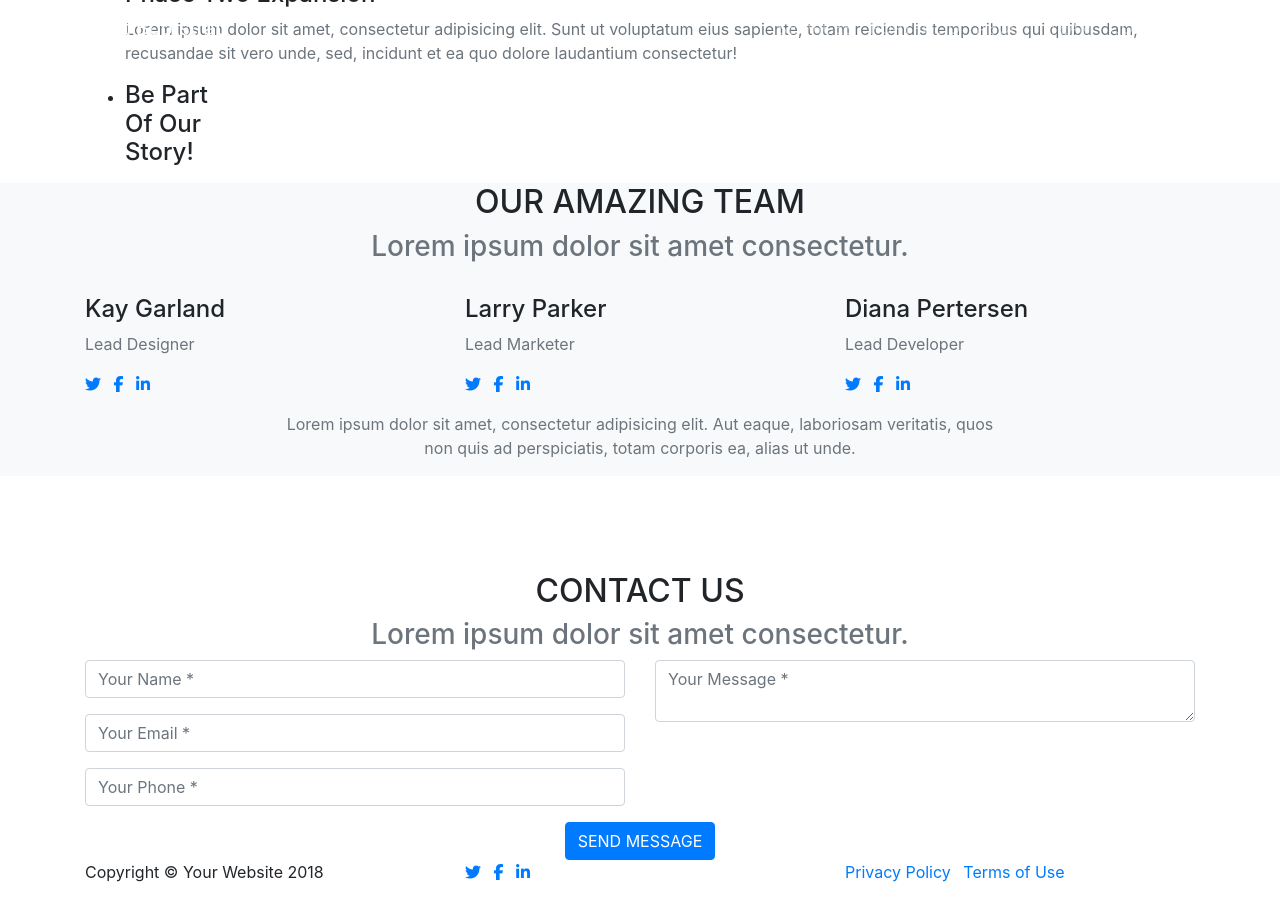
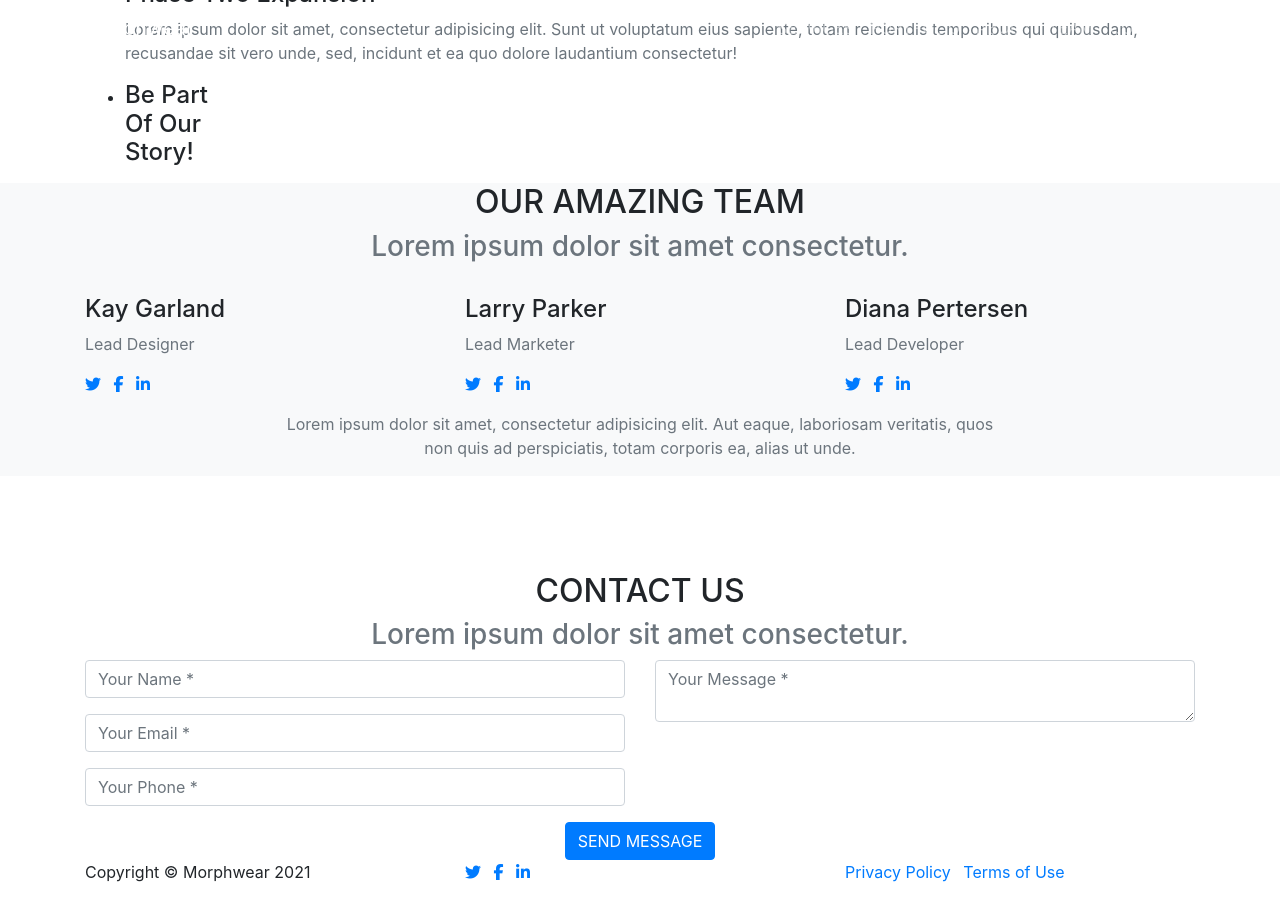
Before and after one commit to morphwear/strokespek, a Jekyll site: the page built from index.md, in a window 1280 px wide and 900 px high, scrolled down 1490 px. Built offline with Jekyll 4.4.1, drawn with Linux system fonts in a browser that asks for light colours; nearby versions of some CDN libraries; some web fonts are replaced; library files that are not in the unit come from our copies.

Commit message:
Update default.yml

```diff
--- a/_data/default.yml
+++ b/_data/default.yml
@@ -1,5 +1,5 @@
 brand:
-  name: Start Bootstrap
+  name: Morphwear
 menu-string: Menu
 
 nav:
@@ -14,7 +14,7 @@
   - title: Contact
     url: '#contact'
 
-copyright: Copyright &copy; Your Website 2018
+copyright: Copyright &copy; Morphwear 2021
 
 social-buttons:
   - icon: fa fa-twitter
```
